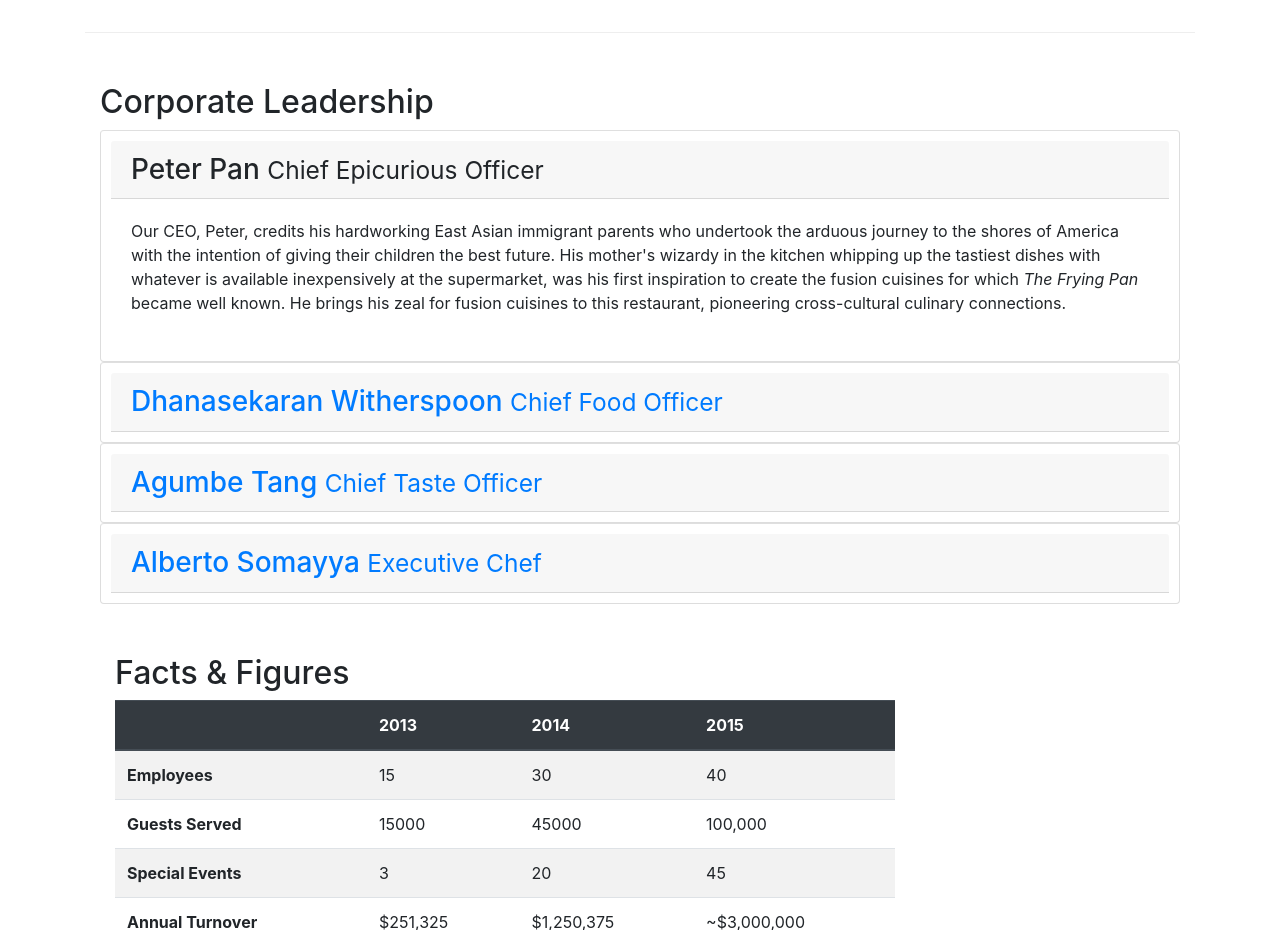
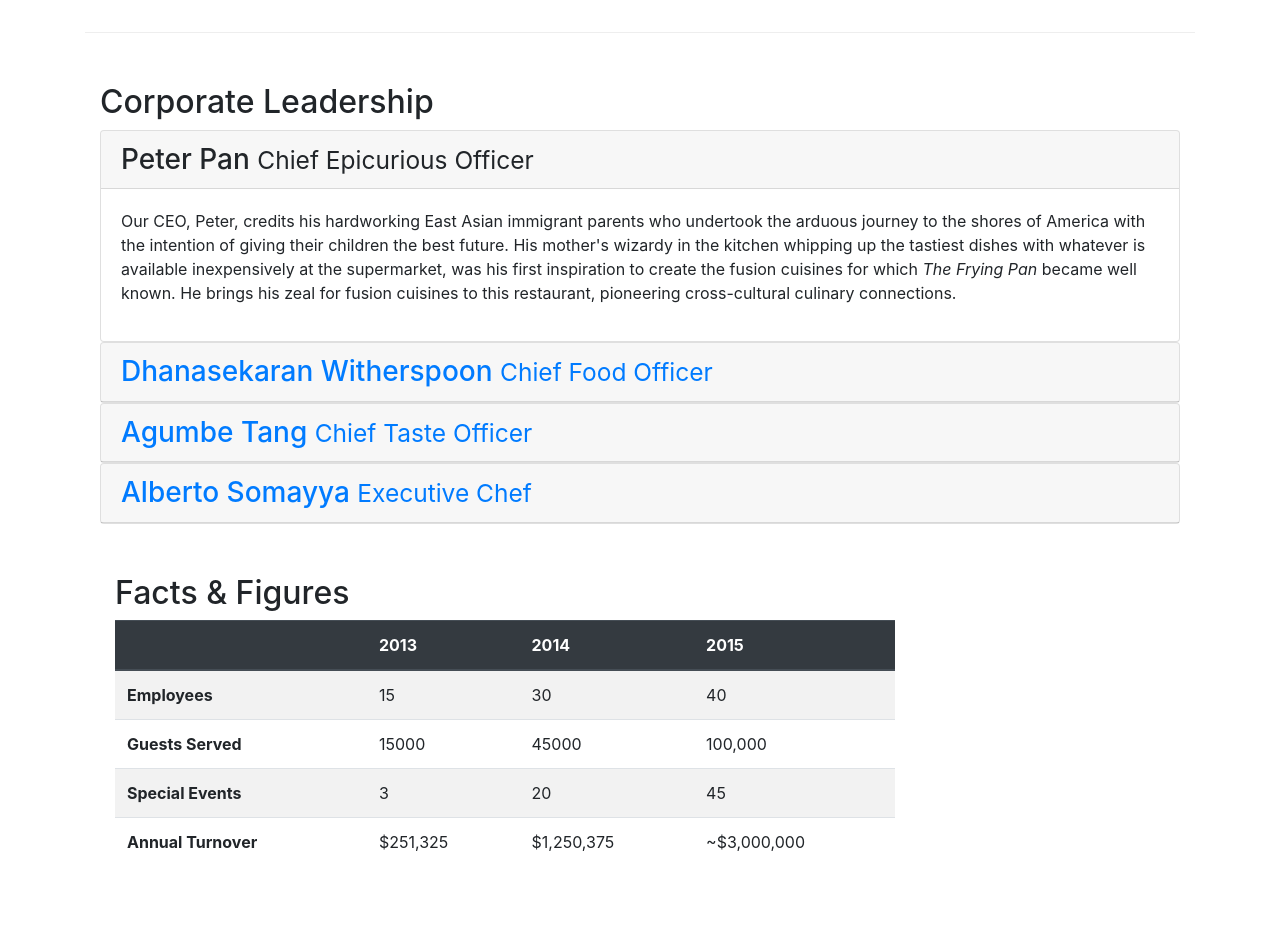
Before and after one commit to niskyB/BT-Assignment1, a website: page aboutus.html in a window 1280 px wide. Shown: the part 1080-2010 px from the top of the page. Drawn offline with nearby package versions, Linux system fonts and the light colour scheme.

Commit message:
Accordion

```diff
--- a/aboutus.html
+++ b/aboutus.html
@@ -136,7 +136,7 @@
                 <div class="col-12">
                     <h2>Corporate Leadership</h2>
                     <div id="accordion">
-                        <div class="card tab-content">
+                        <div class="card">
                             <div class="card-header" role="tab" id="peterhead">
                                 <h3 class="mb-0">
                                     <a data-toggle="collapse" data-target="#peter">
@@ -166,7 +166,7 @@
                                 </div>
                             </div>
                         </div>
-                        <div class="card tab-content">
+                        <div class="card">
                             <div class="card-header" role="tab" id="dannyhead">
                                 <h3 class="mb-0">
                                     <a class="collapsed" data-toggle="collapse" data-target="#danny">Dhanasekaran
@@ -190,7 +190,7 @@
                                 </div>
                             </div>
                         </div>
-                        <div class="card tab-content">
+                        <div class="card">
                             <div class="card-header" role="tab" id="agumbehead">
                                 <h3 class="mb-0">
                                     <a class="collapsed" data-toggle="collapse" data-target="#agumbe">
@@ -215,7 +215,7 @@
                                 </div>
                             </div>
                         </div>
-                        <div class="card tab-content">
+                        <div class="card">
                             <div class="card-header" role="tab" id="albertohead">
                                 <h3 class="mb-0">
                                     <a class="collapsed" data-toggle="collapse" data-target="#alberto">
```
